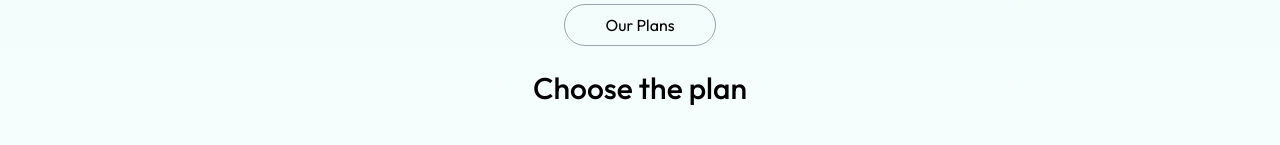
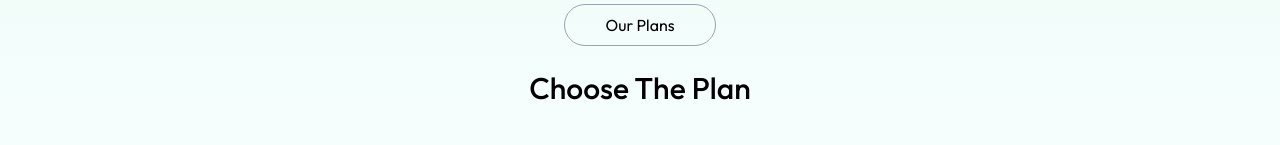
Before and after one commit to mayur-v-p/Imagify_MERN_Application, a React (Vite) app in the folder client/imagify/: page /buy in a window 1280 px wide. Shown: the part 126-271 px from the top of the page. Built offline with nearby package versions, Linux system fonts and the light colour scheme; a web font is replaced by a local one.

Commit message:
Buy Credit Page

```diff
--- a/client/imagify/src/pages/BuyCredict.jsx
+++ b/client/imagify/src/pages/BuyCredict.jsx
@@ -11,7 +11,7 @@ function BuyCredict() {
         Our Plans
       </button>
       <h1 className="text-center text-3xl font-medium mb-6 sm:mb-10">
-        Choose the plan
+        Choose The Plan
       </h1>
 
       <div className="flex flex-wrap justify-center gap-6 text-left">
```
